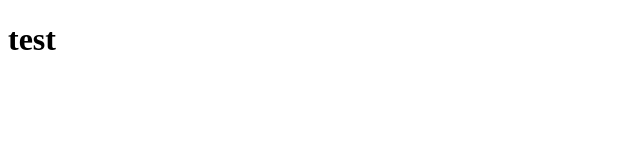
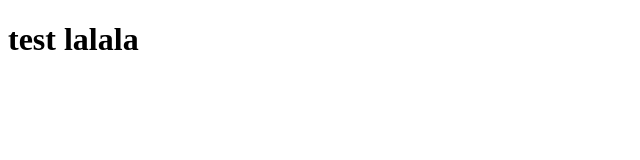
Before and after one commit to bangkura/BKRPersonalWebStatic, a plain HTML site: page index.html in a window 1280 px wide. Shown: the whole page, without its empty margins (0-640 px from the left). Drawn offline with Linux system fonts and the light colour scheme.

Commit message:
Update index.html

```diff
--- a/index.html
+++ b/index.html
@@ -1,6 +1,6 @@
 <!DOCTYPE html>
 <html>
   <body>
-    <h1>test</h1>
+    <h1>test lalala</h1>
   </body>
 </html>
```
